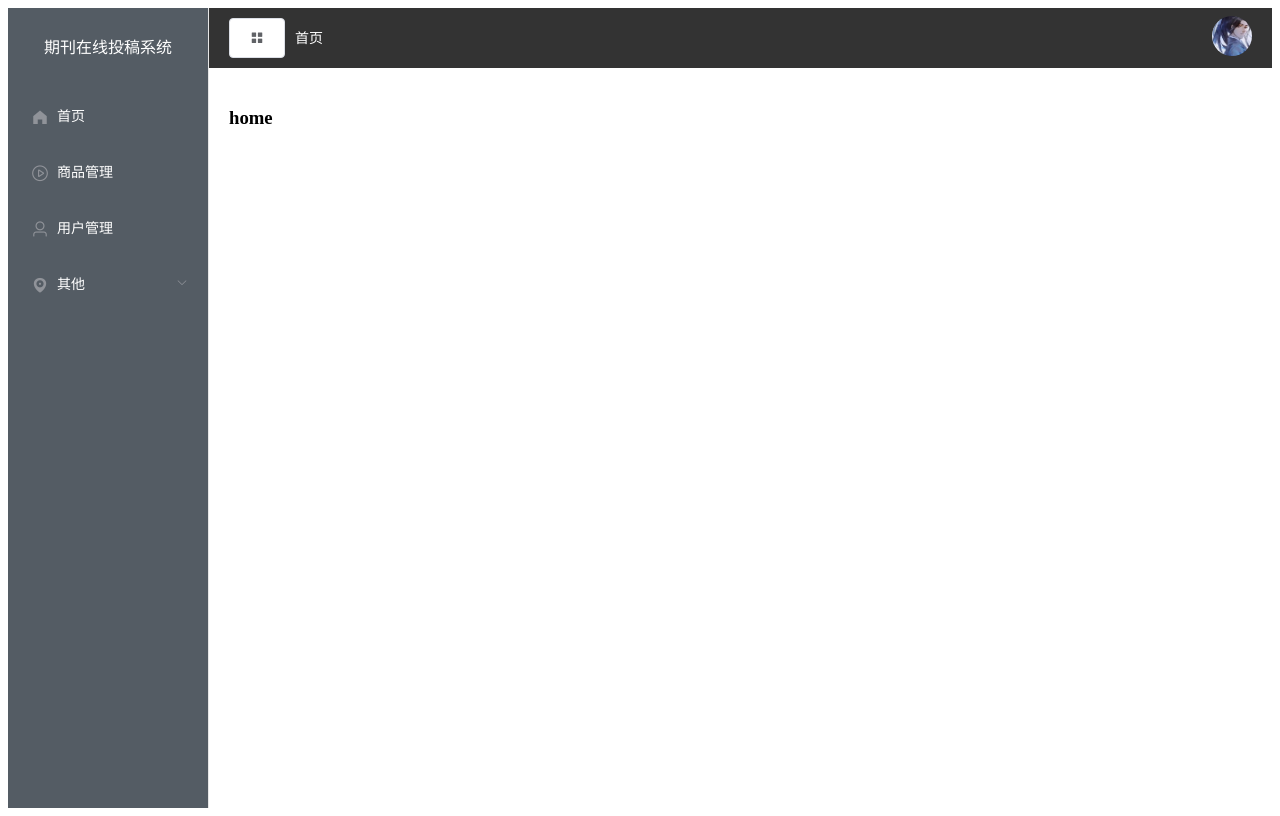
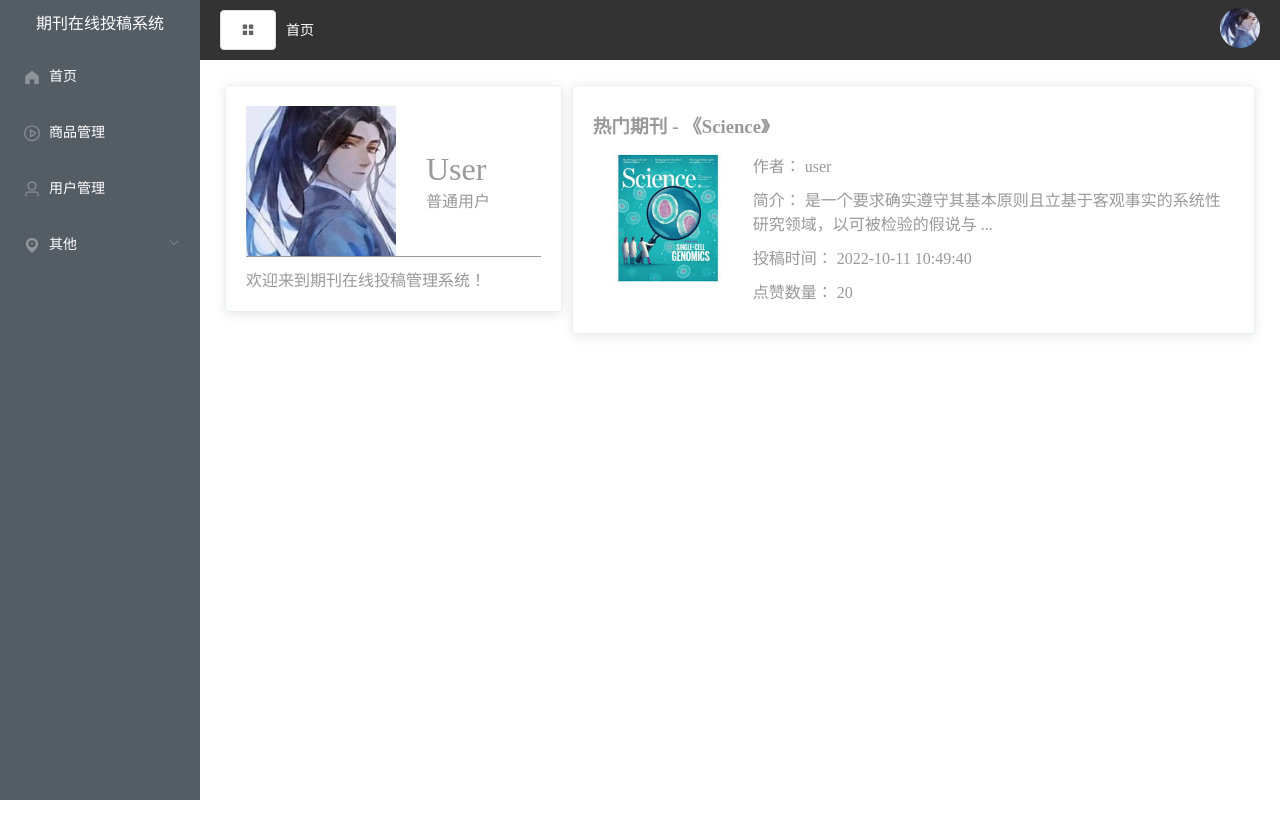
Before and after one commit to hanli6/online-submit, a Vue app: page /#/home in a window 1280 px wide. Built offline with nearby package versions, Linux system fonts and the light colour scheme.

Commit message:
系统首页布局

```diff
--- a/package.json
+++ b/package.json
@@ -13,7 +13,8 @@
     "less": "^4.2.1",
     "less-loader": "^6.0.0",
     "vue": "^2.6.14",
-    "vue-router": "^3.6.5"
+    "vue-router": "^3.6.5",
+    "vuex": "^3.6.2"
   },
   "devDependencies": {
     "@babel/core": "^7.12.16",
--- a/src/App.vue
+++ b/src/App.vue
@@ -11,5 +11,9 @@ export default {
 }
 </script>
 
-<style>
+<style lang="less">
+  html,body,h1.h2,h3,p{
+    margin: 0;
+    padding: 0;
+  }
 </style>
--- a/src/components/CommonAside.vue
+++ b/src/components/CommonAside.vue
@@ -10,7 +10,7 @@
         text-color="#fff"
         active-text-color="#ffd04b"
     >
-      <h3>期刊在线投稿系统</h3>
+      <h3>{{ isCollapse ? "后台" : "期刊在线投稿系统"}}</h3>
       <el-menu-item @click="clickMenu(item)" v-for="item in noChildren" :key="item.name" :index="item.label">
         <i :class="`el-icon-${item.icon}`"></i>
         <span slot="title">{{ item.label }}</span>
@@ -37,6 +37,7 @@
 
 .el-menu {
   height: 100vh;
+  border-right: 0px;
 
   h3 {
     color: #fff;
@@ -53,7 +54,6 @@
 export default {
   data() {
     return {
-      isCollapse: false,
       menuData: [
         {
           path: '/',
@@ -119,6 +119,9 @@ export default {
     //有子菜单
     hasChildren() {
       return this.menuData.filter(item => item.children)
+    },
+    isCollapse(){
+      return this.$store.state.tab.isCollapsed;
     }
   }
 }
--- a/src/components/CommonHeader.vue
+++ b/src/components/CommonHeader.vue
@@ -1,7 +1,7 @@
 <template>
   <div class="header-content">
     <div class="l-content">
-      <el-button icon="el-icon-menu"></el-button>
+      <el-button @click="handleMenu" icon="el-icon-menu"></el-button>
       <span class="text">首页</span>
     </div>
     <div class="r-content">
@@ -10,18 +10,25 @@
           <img src="../assets/images/20250103213434.jpg" alt="">
         </span>
         <el-dropdown-menu slot="dropdown">
-          <el-dropdown-item>黄金糕</el-dropdown-item>
-          <el-dropdown-item>狮子头</el-dropdown-item>
-          <el-dropdown-item>螺蛳粉</el-dropdown-item>
-          <el-dropdown-item disabled>双皮奶</el-dropdown-item>
-          <el-dropdown-item divided>蚵仔煎</el-dropdown-item>
+          <el-dropdown-item>个人中心</el-dropdown-item>
+          <el-dropdown-item>退出</el-dropdown-item>
         </el-dropdown-menu>
       </el-dropdown>
     </div>
   </div>
 </template>
 
-<script setup>
+<script>
+export default {
+  data(){
+    return {}
+  },
+  methods: {
+    handleMenu() {
+      this.$store.commit('collapseMenu');
+    }
+  }
+}
 </script>
 
 <style lang="less" scoped>
--- a/src/main.js
+++ b/src/main.js
@@ -3,11 +3,13 @@ import App from './App.vue'
 import router from './router/index.js'
 import ElementUI from 'element-ui';
 import 'element-ui/lib/theme-chalk/index.css';
+import store from "@/store";
 
 Vue.config.productionTip = false
 Vue.use(ElementUI);
 
 new Vue({
   router,
+  store,
   render: h => h(App),
 }).$mount('#app')
--- /dev/null
+++ b/src/store/index.js
@@ -0,0 +1,10 @@
+import Vue from 'vue'
+import Vuex from 'vuex'
+import tab from "@/store/tab";
+
+Vue.use(Vuex)
+export default new Vuex.Store({
+    modules: {
+        tab
+    }
+})
--- /dev/null
+++ b/src/store/tab.js
@@ -0,0 +1,12 @@
+export default {
+    state:{
+        //菜单是否缩放
+        isCollapsed: false,
+    },
+    mutations:{
+        //修改菜单缩放状态
+        collapseMenu(state){
+            state.isCollapsed=!state.isCollapsed
+        }
+    }
+}
--- a/src/views/Home.vue
+++ b/src/views/Home.vue
@@ -1,13 +1,107 @@
 <template>
   <div>
-    <h1>home</h1>
+    <el-col :span="8">
+      <div class="grid-content bg-purple">
+        <el-card class="box-card">
+          <div class="user-info">
+            <img src="../assets/images/20250103213434.jpg" alt="">
+            <div class="user">
+              <p class="username">User</p>
+              <p class="role">普通用户</p>
+            </div>
+          </div>
+          <div class="welcome">
+            欢迎来到期刊在线投稿管理系统！
+          </div>
+        </el-card>
+      </div>
+    </el-col>
+    <el-col :span="16">
+      <div class="grid-content bg-purple-light">
+        <el-card class="box-card">
+          <div class="hot-periodical">
+            <h3 class="hot-periodical-title">热门期刊 - 《Science》</h3>
+            <div class="hot-periodical-info">
+              <img src="../assets/images/science.jpg" alt="">
+              <div class="hot-periodical-desc">
+                <p>作者： <span>user</span></p>
+                <p>简介：
+                  <span>是一个要求确实遵守其基本原则且立基于客观事实的系统性研究领域，以可被检验的假说与 ...</span></p>
+                <p>投稿时间： <span>2022-10-11 10:49:40</span></p>
+                <p>点赞数量： <span>20</span></p>
+              </div>
+            </div>
+          </div>
+        </el-card>
+      </div>
+    </el-col>
+
   </div>
 </template>
 
 <script>
 export default {
-  data(){
+  data() {
     return {}
   }
 }
 </script>
+
+<style lang="less" scoped>
+.user-info {
+  display: flex;
+  align-items: center;
+  //padding-bottom: 10px;
+  border-bottom: 1px solid #999999;
+
+  img {
+    width: 150px;
+    height: 150px;
+    margin-right: 30px;
+  }
+
+  .user {
+    color: #999999;
+
+    .username {
+      font-size: 32px;
+    }
+
+    .role {
+      font-size: 16px;
+    }
+  }
+}
+
+.welcome {
+  color: #999999;
+  margin: 10px 0 0 0;
+}
+
+.hot-periodical {
+  .hot-periodical-title {
+    margin: 5px 0;
+    color: #999999;
+  }
+
+  .hot-periodical-info {
+    display: flex;
+
+    img {
+      width: 150px;
+      height: 150px;
+      margin-right: 10px;
+    }
+
+    .hot-periodical-desc {
+      p {
+        color: #999999;
+        margin: 10px 0;
+      }
+    }
+  }
+}
+.box-card {
+  margin: 5px;
+}
+</style>/
```
Also changed, not shown: src/assets/images/science.jpg (added), 1 other file (tests, documents, lock files or other folders).
